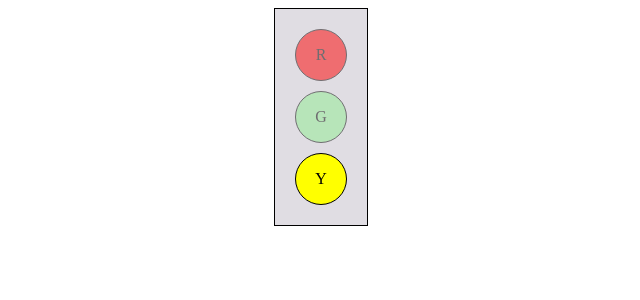
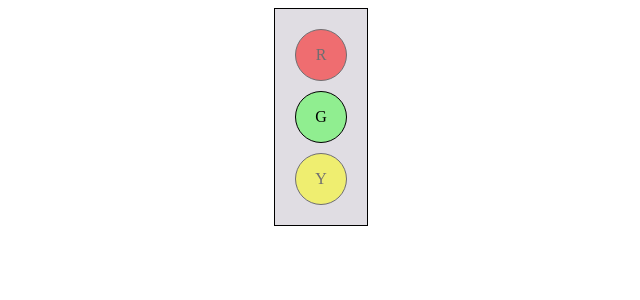
Before and after one commit to saivaibhavks/traffic-light, a React (Vite) app: page / in a window 1280 px wide. Shown: the top 300 px of the page, without its empty margins (319-959 px from the left). Built offline with nearby package versions, Linux system fonts and the light colour scheme.

Commit message:
completed logic

```diff
--- a/src/TrafficLight.jsx
+++ b/src/TrafficLight.jsx
@@ -6,13 +6,23 @@ const TrafficLight = () => {
 
     const [active, setActive] = useState("red")
 
+
     useEffect(() => {
         if (active === "red") {
             setTimeout(() => {
-                setActive("yellow")
+                setActive("green")
             }, [5000])
         }
-    }, [])
+        else if (active === 'yellow') {
+            setTimeout(() => {
+                setActive("red")
+            }, [10000])
+        } else {
+            setTimeout(() => {
+                setActive("yellow")
+            }, [7000])
+        }
+    }, [active])
 
     return (
         <div className="container">
```
